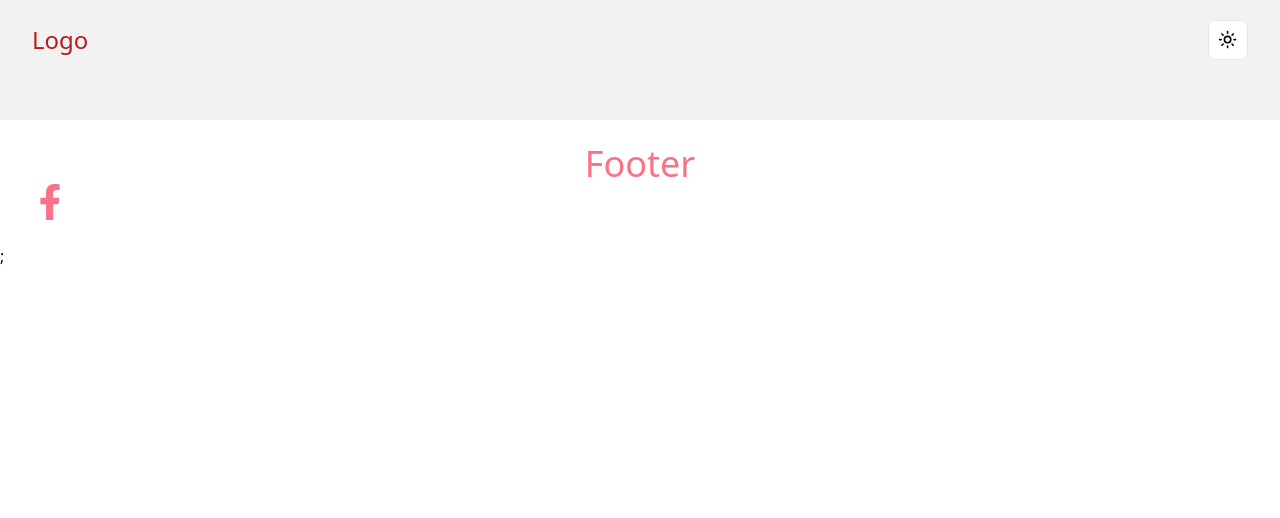
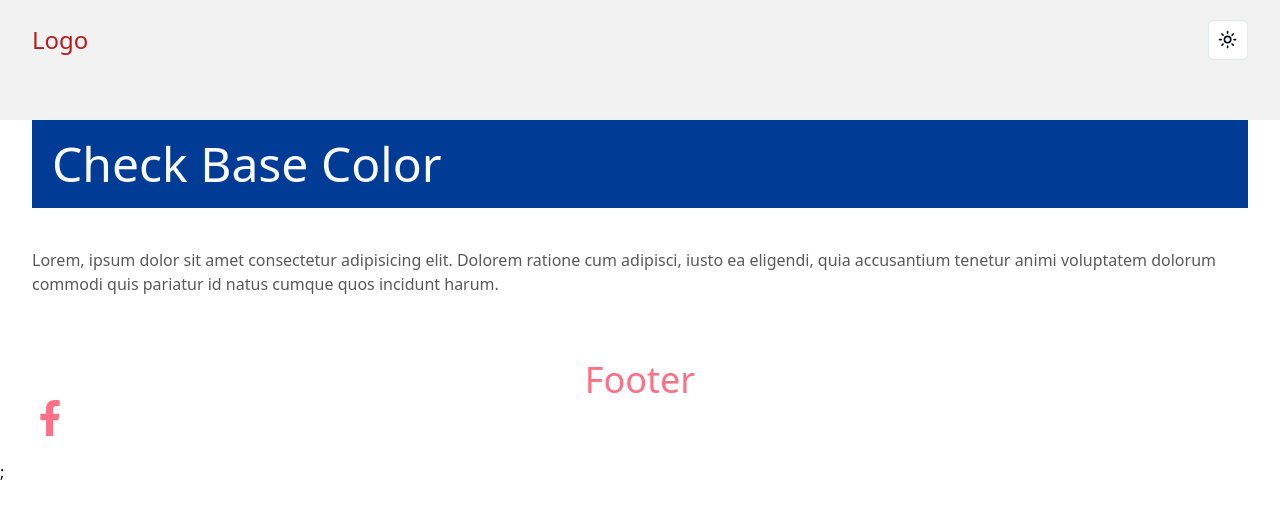
Before and after one commit to noyon-podder/meeting-booking-client, a React (Vite) app: page / in a window 1280 px wide. Shown: the top 518 px of the page. Built offline with nearby package versions, Linux system fonts and the light colour scheme.

Commit message:
color plate add this project

```diff
--- /dev/null
+++ b/src/pages/Home/HomePage.tsx
@@ -0,0 +1,22 @@
+const HomePage = () => {
+  return (
+    <div className="container">
+      <h2 className="text-5xl bg-color-baseColor dark:bg-[#0e2353] text-color-lightColor dark:text-color-darkHeading py-5 px-5">
+        Check Base Color
+      </h2>
+
+      <p className="text-color-textColor my-10">
+        Lorem, ipsum dolor sit amet consectetur adipisicing elit. Dolorem
+        ratione cum adipisci, iusto ea eligendi, quia accusantium tenetur animi
+        voluptatem dolorum commodi quis pariatur id natus cumque quos incidunt
+        harum.
+      </p>
+
+      {/* <h2 className="text-5xl text-color-heading dark:text-color-darkHeading">
+        Check THe Color
+      </h2> */}
+    </div>
+  );
+};
+
+export default HomePage;
--- a/tailwind.config.js
+++ b/tailwind.config.js
@@ -2,10 +2,10 @@
 module.exports = {
   darkMode: ["class"],
   content: [
-    './pages/**/*.{ts,tsx}',
-    './components/**/*.{ts,tsx}',
-    './app/**/*.{ts,tsx}',
-    './src/**/*.{ts,tsx}',
+    "./pages/**/*.{ts,tsx}",
+    "./components/**/*.{ts,tsx}",
+    "./app/**/*.{ts,tsx}",
+    "./src/**/*.{ts,tsx}",
   ],
   prefix: "",
   theme: {
@@ -18,6 +18,15 @@ module.exports = {
     },
     extend: {
       colors: {
+        color: {
+          heading: "#1F2937",
+          darkHeading: "#E5E7EB",
+          baseColor: "#003B95",
+          darkBaseColor: "#0e2353",
+          lightColor: "#F9FAFB",
+          textColor: "#595959",
+        },
+        background: {},
         border: "hsl(var(--border))",
         input: "hsl(var(--input))",
         ring: "hsl(var(--ring))",
@@ -74,4 +83,4 @@ module.exports = {
     },
   },
   plugins: [require("tailwindcss-animate")],
-}
+};
```
Also changed, not shown: src/App.tsx (+10 -0 lines), src/routes/index.tsx (+7 -0 lines), 1 other file (tests, documents, lock files or other folders).
